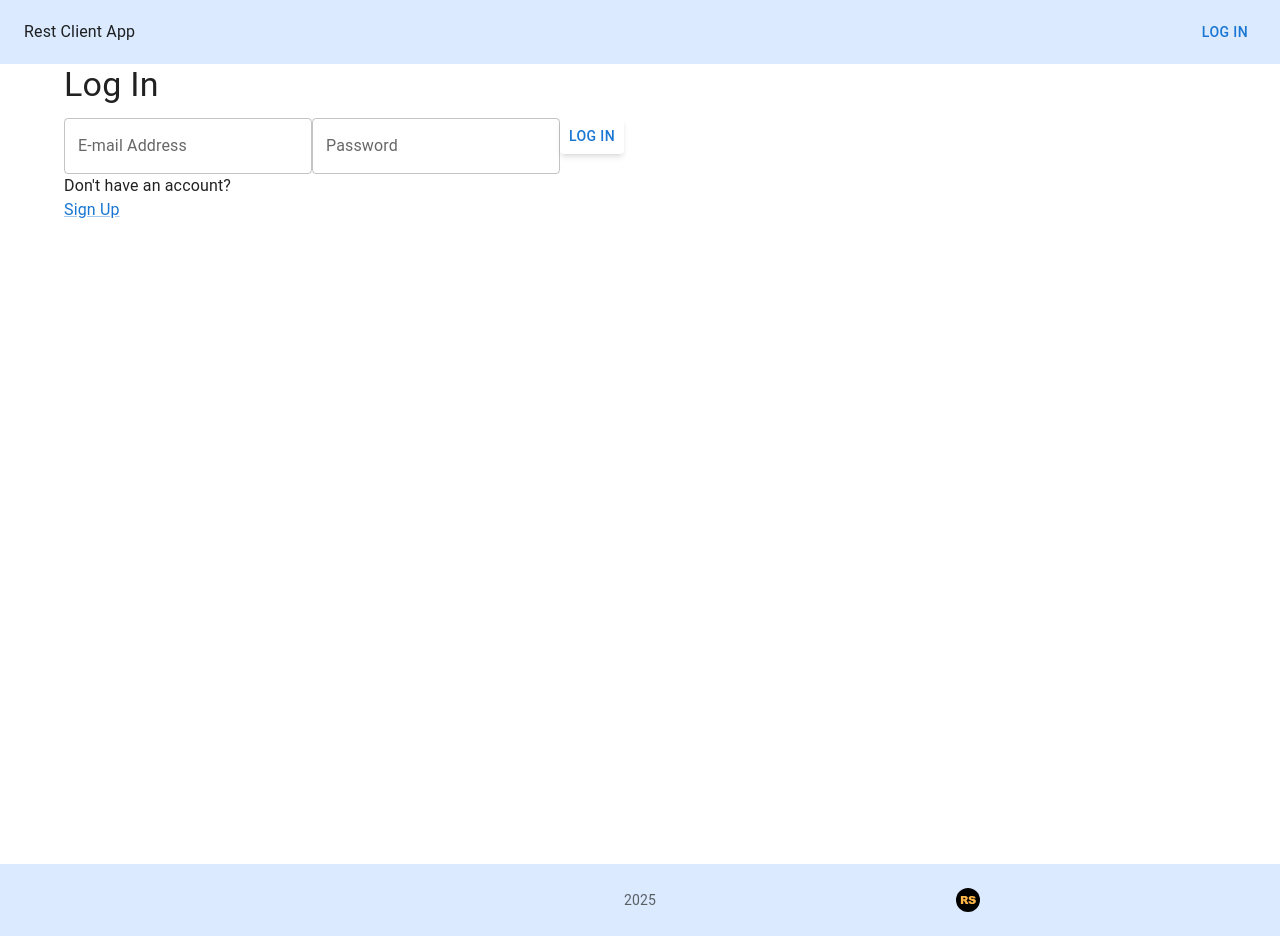
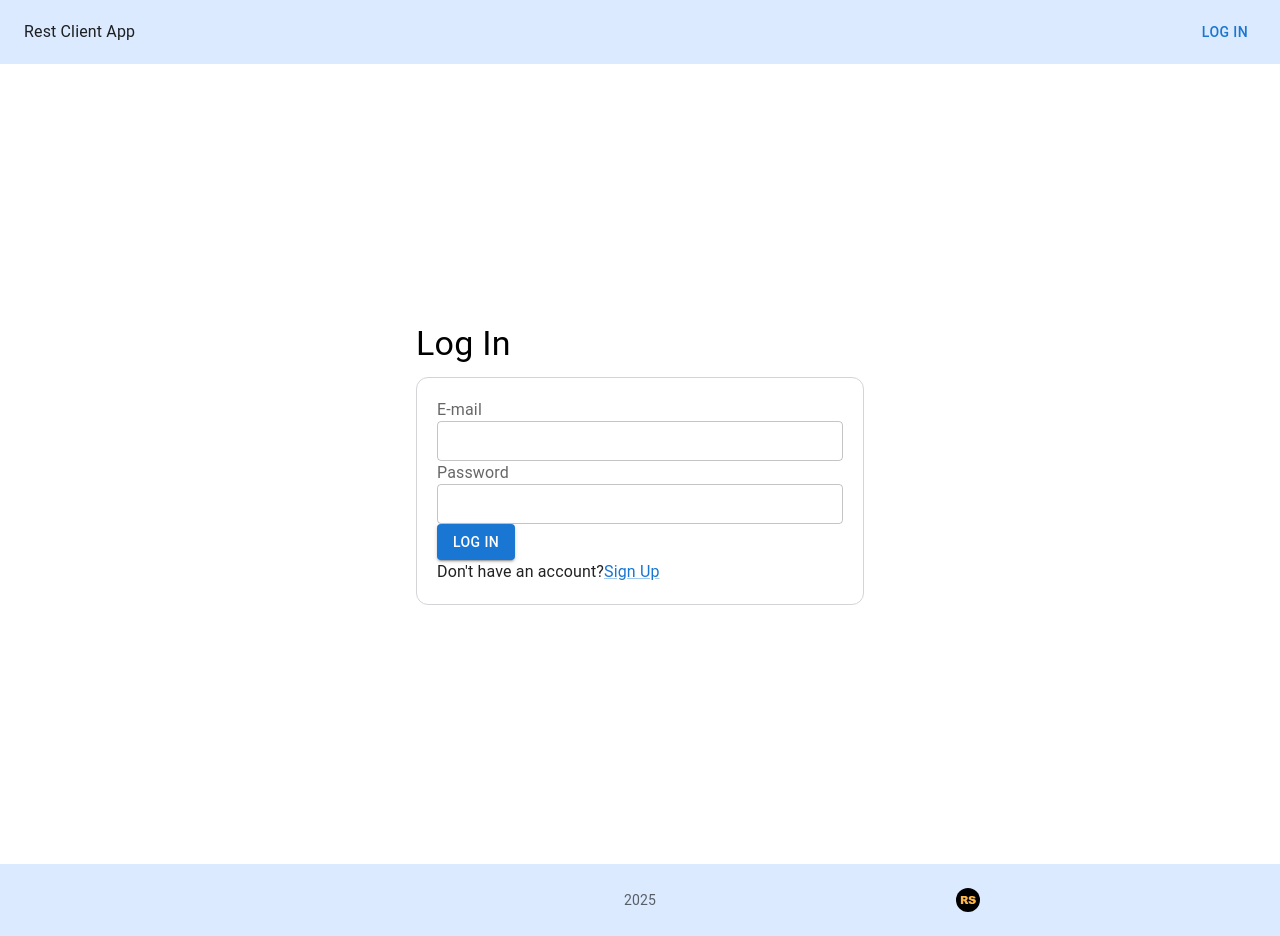
Before and after one commit to Laser-sharks-react/rest-client-app, a Next.js app: page /en/login in a window 1280 px wide. Built offline with nearby package versions, Linux system fonts and the light colour scheme; no server answers; some icons are missing; what @mui/material-nextjs would draw is missing.

Commit message:
feat: add translations and stylization for login page

```diff
--- a/messages/en.json
+++ b/messages/en.json
@@ -10,7 +10,9 @@
     "login": "Log In",
     "loginUser": "Logging in user...",
     "loginUserSuccess": "User logged in successfully.",
-    "loginUserError": "User login failed. "
+    "loginUserError": "User login failed.",
+    "e-mail": "E-mail",
+    "password": "Password"
   },
 
   "SignUpPage": {
@@ -20,7 +22,10 @@
     "signup": "Sign Up",
     "signupUser": "Signing up user...",
     "signupUserSuccess": "User signed up successfully.",
-    "signupUserError": "User sign up failed."
+    "signupUserError": "User sign up failed.",
+    "name": "Your name",
+    "e-mail": "E-mail",
+    "password": "Password"
   },
 
   "NotFoundPage": {
--- a/messages/ru.json
+++ b/messages/ru.json
@@ -10,7 +10,9 @@
     "login": "Войти",
     "loginUser": "Входим...",
     "loginUserSuccess": "Вход выполнен успешно.",
-    "loginUserError": "Ошибка входа пользователя."
+    "loginUserError": "Ошибка входа пользователя.",
+    "e-mail": "E-mail",
+    "password": "Пароль"
   },
 
   "SignUpPage": {
@@ -20,7 +22,10 @@
     "signup": "Зарегистрироваться",
     "signupUser": "Регистрируем нового пользователя...",
     "signupUserSuccess": "Пользователь успешно зарегистрирован.",
-    "signupUserError": "Ошибка регистрации пользователя."
+    "signupUserError": "Ошибка регистрации пользователя.",
+    "name": "Ваше имя",
+    "e-mail": "E-mail",
+    "password": "Пароль"
   },
 
   "NotFoundPage": {
--- a/src/app/[locale]/login/page.tsx
+++ b/src/app/[locale]/login/page.tsx
@@ -2,7 +2,14 @@
 
 import { Link as IntlLink, useRouter } from '@/i18n/navigation';
 import { ROUTES } from '@/sources/routes';
-import { Button, Container, TextField, Typography } from '@mui/material';
+import {
+  Button,
+  Container,
+  FormControl,
+  FormLabel,
+  TextField,
+  Typography,
+} from '@mui/material';
 import { useTranslations } from 'next-intl';
 import Link from '@mui/material/Link';
 import { useAuthState } from 'react-firebase-hooks/auth';
@@ -29,34 +36,56 @@ export default function Login() {
   };
 
   return (
-    <Container className="h-screen">
-      <Typography variant="h4" component="h2" gutterBottom>
+    <Container className="h-screen flex items-center justify-center p-4">
+      <div className="w-full max-w-md space-y-4">
+        <Typography
+          variant="h4"
+          component="h2"
+          gutterBottom
+          className="text-[22px] leading-snug text-black"
+        >
           {t('title')}
         </Typography>
-
+        <form className="rounded-xl border border-zinc-300 p-5 space-y-3">
+          <FormControl fullWidth>
+            <FormLabel htmlFor="email">{t('e-mail')}</FormLabel>
             <TextField
+              id="email"
               type="email"
+              variant="outlined"
               value={email}
               onChange={e => setEmail(e.target.value)}
-        label="E-mail Address"
+              size="small"
             />
+          </FormControl>
+
+          <FormControl fullWidth>
+            <FormLabel htmlFor="password">{t('password')}</FormLabel>
             <TextField
+              id="password"
               type="password"
+              variant="outlined"
               value={password}
               onChange={e => setPassword(e.target.value)}
-        label="Password"
+              size="small"
             />
+          </FormControl>
           <Button
             disabled={loading}
             className="px-6 py-3 text-black rounded-lg shadow-md bg-grey"
             onClick={handleRegister}
+            variant="contained"
           >
             {t('login')}
           </Button>
-      <Typography>{t('noAccount')}</Typography>
-      <Link component={IntlLink} href={ROUTES.signup}>
+          <Typography>
+            {t('noAccount')}
+            <Link component={IntlLink} href={ROUTES.signup} className="ml-4">
               {t('signup')}
             </Link>
+          </Typography>
+        </form>
+      </div>
     </Container>
   );
 }
--- a/src/app/[locale]/signup/page.tsx
+++ b/src/app/[locale]/signup/page.tsx
@@ -49,8 +49,9 @@ export default function SignUp() {
         </Typography>
         <form className="rounded-xl border border-zinc-300 p-5 space-y-3">
           <FormControl fullWidth>
-            <FormLabel>Full Name</FormLabel>
+            <FormLabel htmlFor="name">{t('name')}</FormLabel>
             <TextField
+              id="name"
               variant="outlined"
               value={name}
               onChange={e => setName(e.target.value)}
@@ -59,8 +60,9 @@ export default function SignUp() {
           </FormControl>
 
           <FormControl fullWidth>
-            <FormLabel>E-mail Address</FormLabel>
+            <FormLabel htmlFor="email">{t('e-mail')}</FormLabel>
             <TextField
+              id="email"
               type="email"
               variant="outlined"
               value={email}
@@ -70,8 +72,9 @@ export default function SignUp() {
           </FormControl>
 
           <FormControl fullWidth>
-            <FormLabel>Password</FormLabel>
+            <FormLabel htmlFor="password">{t('password')}</FormLabel>
             <TextField
+              id="password"
               type="password"
               variant="outlined"
               value={password}
```
Lines whose indentation alone changed are shown as unchanged.
